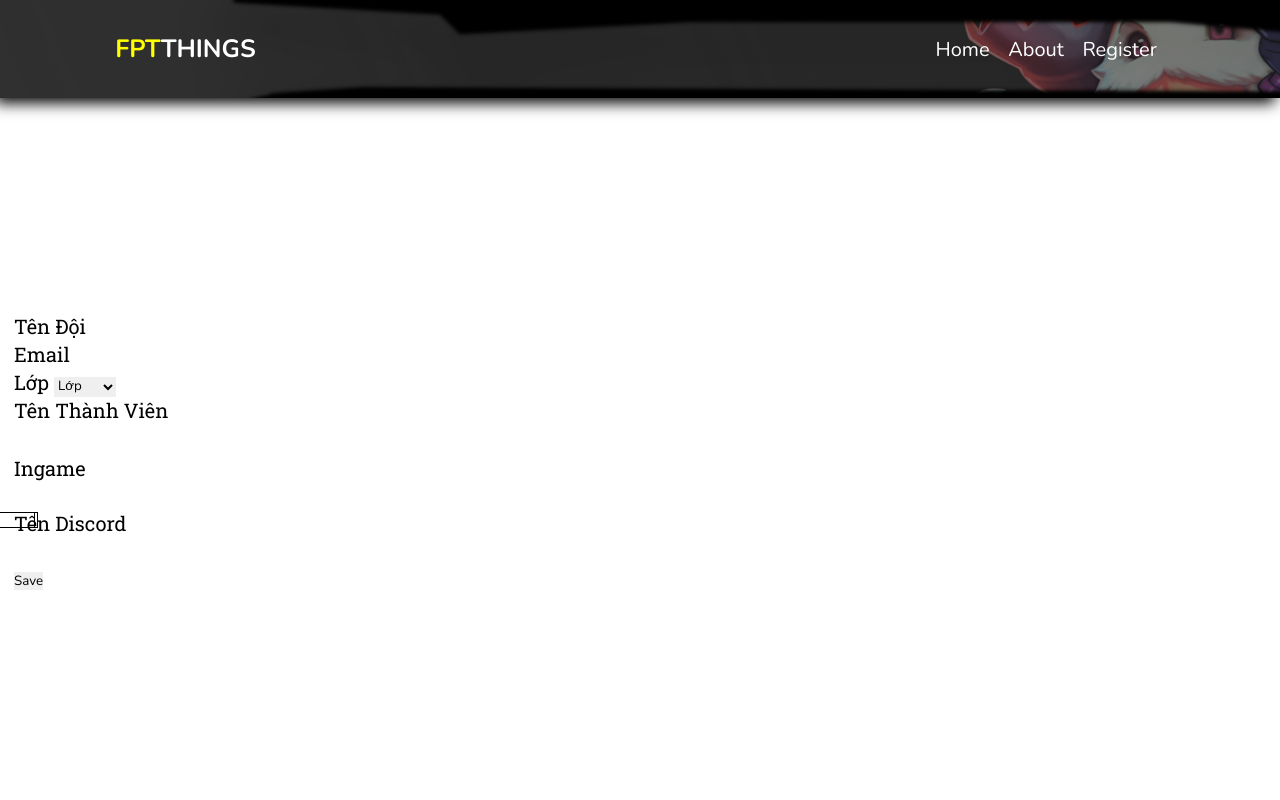
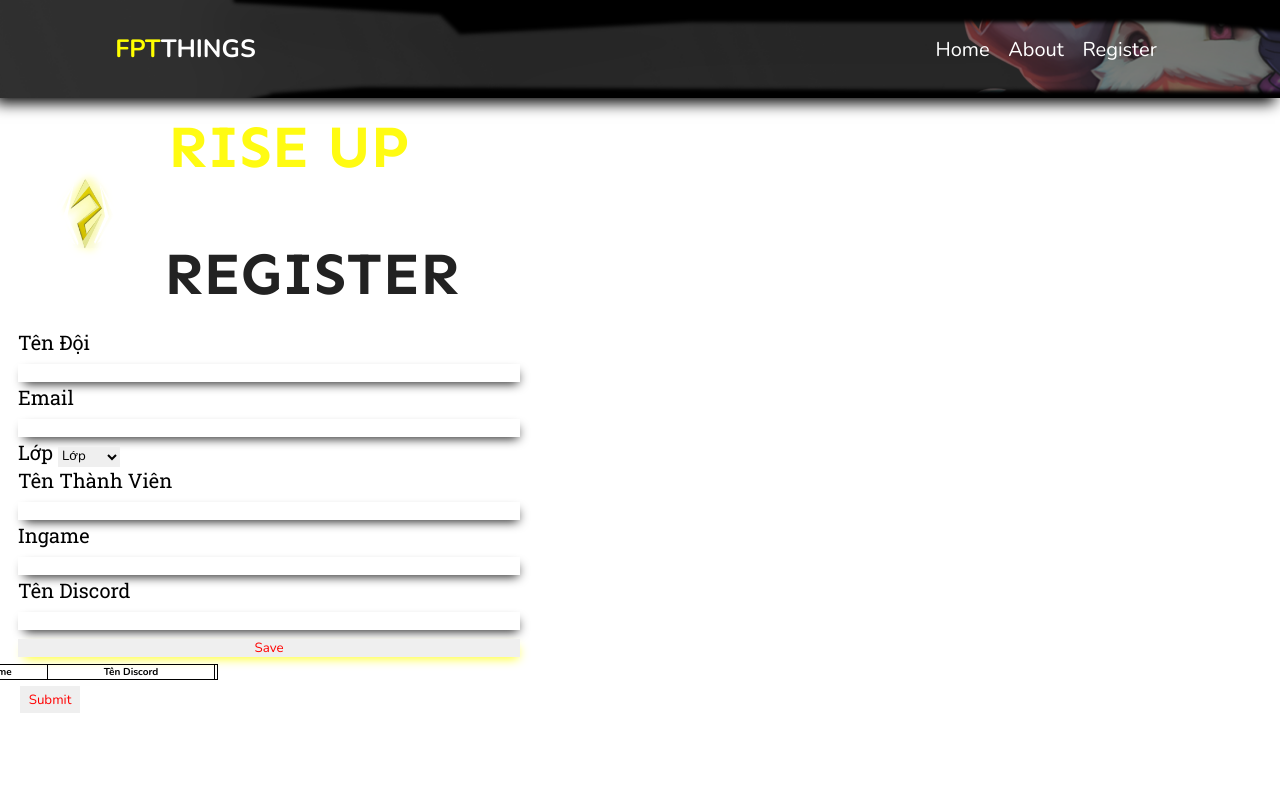
Before and after one commit to blacki0214/web, a plain HTML site: page register.html in a window 1280 px wide. Shown: the top 800 px of the page. Drawn offline with nearby package versions, Linux system fonts and the light colour scheme; files whose address does not match are found by name.

Commit message:
Update style.css

```diff
--- a/style.css
+++ b/style.css
@@ -1,6 +1,6 @@
 @import url('https://fonts.googleapis.com/css2?family=Nunito:wght@200;300;400;600;700&display=swap');
 @import url('https://fonts.googleapis.com/css2?family=Roboto+Slab&display=swap');
-
+@import url('https://fonts.googleapis.com/css2?family=Sen:wght@700&display=swap');
 :root{
   --orange:#ffa500;
 }
@@ -25,10 +25,6 @@ html{
   overflow-x: hidden;
   scroll-padding-top: 6rem;
   scroll-behavior: smooth;
-}
-
-section{
-  padding:2rem 9%;
 }
 
 .heading{
@@ -639,14 +635,11 @@ header .search-bar-container label:hover{
 form{
   position: relative;
     top: -622px;
-    left: -854px;
-    width: 361px;
+    left: -866px;
+    width: 203px;
     font-size: 20px;
-}
-
-#name{
-  width: 495px;
-  height: 27px;
+    width: 500px;
+    margin: 20px auto;
 }
 
 label{
@@ -659,50 +652,119 @@ label{
 }
 
 table {
+  display: table;
   border-collapse: collapse;
   width: 500px;
   margin: 20px auto;
   text-align: center;
   position: relative;
-  top: -626px;
-  left: -852px;
+  top: -454px;
+  left: -672px;
+  box-sizing: border-box;
+  overflow: auto;
 }
 table td,
 table th {
   border: solid 1px black;
 }
 
-table,form {
+table {
   width: 500px;
   margin: 20px auto;
+
 }
 
-#name1{
-  width: 495px;
-  height: 27px;
-}
-
-#name2{
-  width: 495px;
-  height: 27px;
-}
-
-#name3{
-  width: 495px;
-  height: 27px;
-}
-
-#name4{
-  width: 495px;
-  height: 27px;
-}
-
-#name5{
-  width: 495px;
-  height: 27px;
+#data{
+  position: relative;
+  top: -468px;
+  left: 20px;
 }
 
 
+
+button{
+  color: red;
+}
+
+button:hover{
+  color: blue;
+}
+
+#icon{
+  position: relative;
+    left: 4px;
+    top: -998px;
+    width: 166px;
+    height: 237px;
+    max-width: 100%;
+}
+
+#text1{
+  position: relative;
+  bottom: 1220px;
+  left: 168px;
+  font-size: 60px;
+  color: hsla(59, 100.00%, 53.57%, 1.00);
+  font-family: 'Sen', sans-serif;
+}
+
+#text2{
+  position: relative;
+    bottom: 1227px;
+    left: 166px;
+    font-size: 60px;
+    color: hsla(0, 0%, 100%, 1.00);
+    font-family: 'Sen', sans-serif;
+}
+
+#text3{
+  position: relative;
+    bottom: 1237px;
+    left: 164px;
+    font-size: 60px;
+    color: #222;
+    font-family: 'Sen', sans-serif;
+}
+
+#team{
+  width: 502px;
+  box-shadow: 2px 5px 11px -4px;
+}
+
+#email{
+  width: 502px;
+  box-shadow: 2px 5px 11px -4px;
+}
+
+#name{
+  width: 502px;
+  box-shadow: 2px 5px 11px -4px;
+}
+
+#ingame{
+  width: 502px;
+  box-shadow: 2px 5px 11px -4px;
+}
+
+#discord{
+  width: 502px;
+  box-shadow: 2px 5px 11px -4px;
+}
+
+#save{
+  width: 502px;
+  box-shadow: 2px 5px 11px -4px yellow;
+}
+
+#logo{
+  position: relative;
+  top: -227px;
+  left: -333px;
+}
+
+body{
+  display: block;
+}
 
 
 
@@ -786,3 +848,16 @@ table,form {
   }
 
 }
+
+hr {
+  border: 1px solid #f1f1f1;
+  margin-bottom: 25px;
+}
+.clearfix::after {
+  content: "";
+  clear: both;
+  display: table;
+}
+.container {
+  padding: 16px;
+}
```
